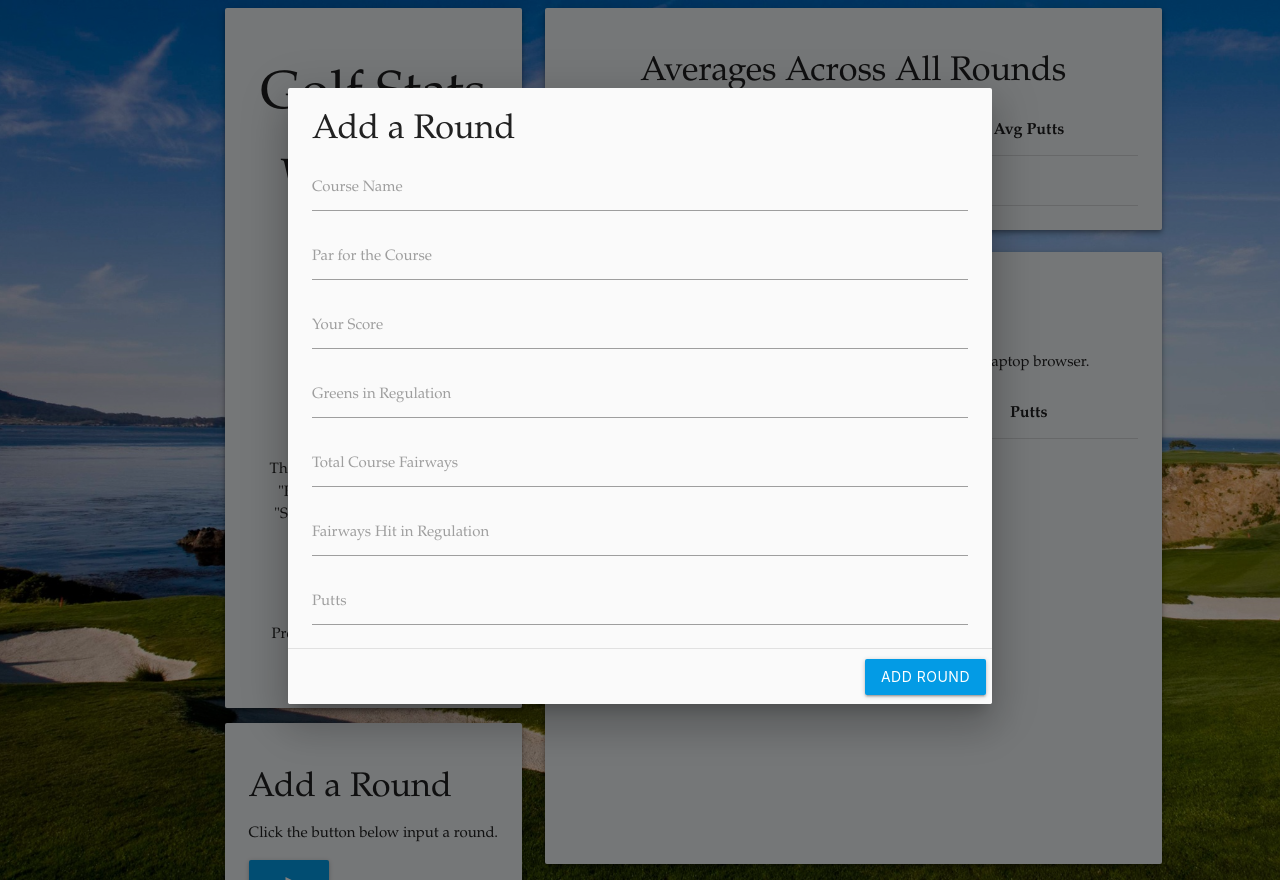
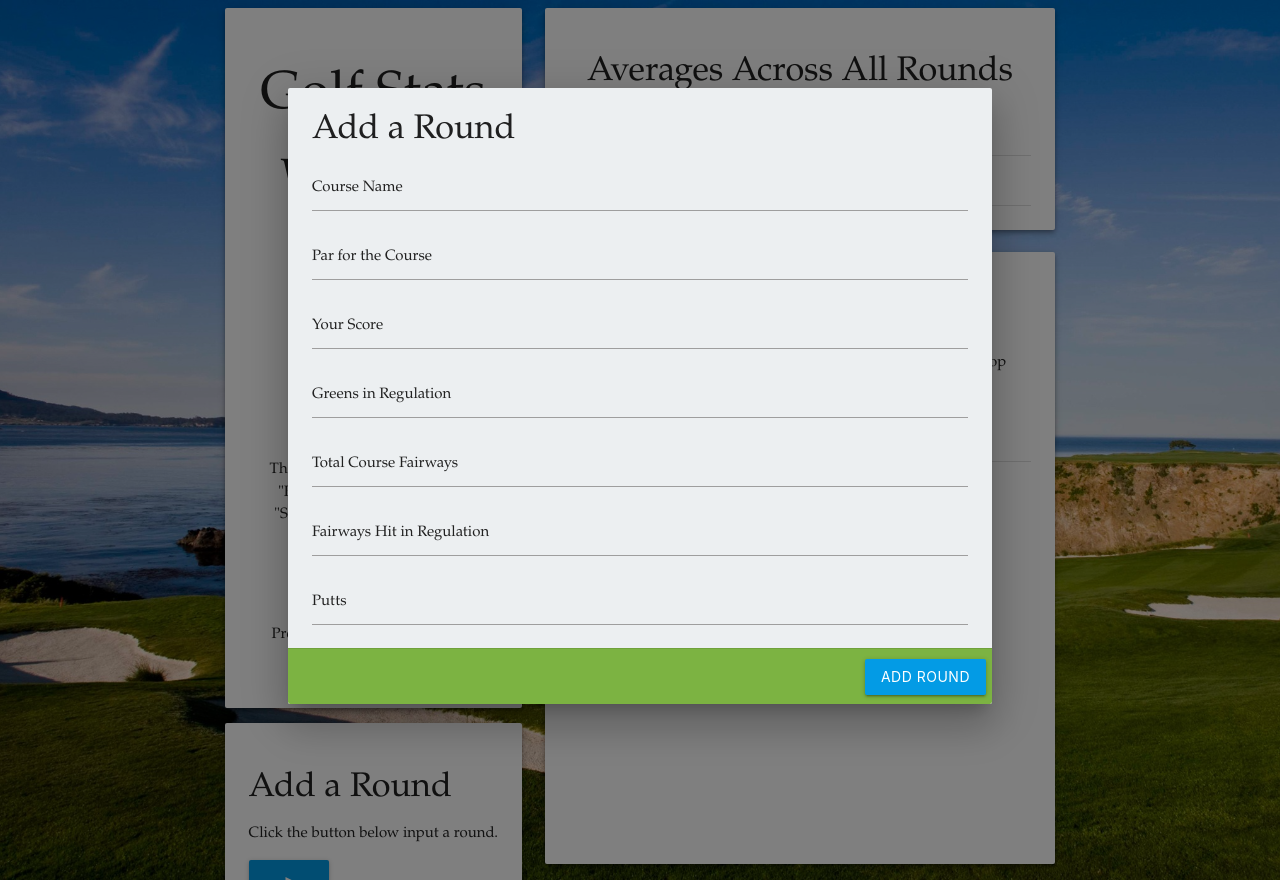
Before and after one commit to dondco36/golfapp, a Django app: page / in a window 1280 px wide, after a click on "golf_course". Run offline with Django 3.2, Linux system fonts and the light colour scheme; a user stored in the database is signed in; data comes from the database, SQL or seed files in the repository; lists and menus that the app fills with data are empty.

Commit message:
boredom cosmetics

```diff
--- a/static/GolfStatsApp/style.css
+++ b/static/GolfStatsApp/style.css
@@ -31,24 +31,8 @@ input[type=text]:not(.browser-default):focus:not([readonly]) {
     box-shadow: 0 1px 0 0 #039be5;
 }
 
-.mod-scroll {
-    overflow: auto;
-    height: 1000px;
-    width: 50%;
-}
-
-.mod-scroll::-webkit-scrollbar {
-    width: 10px;
-}
-
-.mod-scroll::-webkit-scrollbar-track {
-    background: #039be5;
-    border-radius: 5px;
-}
-
-.mod-scroll::-webkit-scrollbar-thumb {
-    background: #81d4fa;
-    border-radius: 5px;
+.mod {
+    width: 30%;
 }
 
 /* .blue {
--- a/templates/home.html
+++ b/templates/home.html
@@ -20,7 +20,7 @@
 
             <header class="col s12 m12 l3 push-l2">
                 <div>
-                    <div class="card-panel blue-grey lighten-5 z-depth-2 center">
+                    <div class="card-panel center z-depth-2">
                         <div>
                             <h2>Golf Stats</h2>
                         </div>
@@ -43,7 +43,8 @@
                                         <input type="checkbox" v-model="showRoundCharts" >
                                         <span class="lever"></span>
                                         Graph
-                                    </strong></label>
+
+                                    </strong><br></label>
                                 </div>
                             </div>
                         </div>
@@ -53,44 +54,44 @@
                     </div>
                 </div>
 
-                <div class="card-panel blue-grey lighten-5 z-depth-2" id='addround'>
+                <div class="card-panel z-depth-2" id='addround'>
                     <div>
                         <h4>Add a Round</h4>
                         <p>Click the button below input a round.</p>
                         <button data-target="modal1" class="btn-large waves-effect waves-light light-blue darken-1 hoverable modal-trigger"><i class="material-icons">golf_course</i></button>
-                        <div id="modal1" class=" modal modal-fixed-footer">
-                            <div class="modal-content mod-scroll">
+                        <div id="modal1" class="modal blue-grey lighten-5 modal-fixed-footer">
+                            <div class="modal-content mod">
                                 <h4>Add a Round</h4>
                                 <div class="input-field">
                                     <input id="course" type="text" class="validate" v-model="course">
-                                    <label style="color:#9e9e9e;" for="course">Course Name</label>
+                                    <label style="color: #212121;" for="course">Course Name</label>
                                 </div>
                                 <div class="input-field">
                                     <input id="par" type="text" class="validate" v-model="par">
-                                    <label style="color:#9e9e9e;" for="par">Par for the Course</label>
+                                    <label style="color: #212121;" for="par">Par for the Course</label>
                                 </div>
                                 <div class="input-field">
                                     <input id="yourScore" type="text" class="validate" v-model="score">
-                                    <label style="color:#9e9e9e;" for="yourScore">Your Score</label>
+                                    <label style="color: #212121;" for="yourScore">Your Score</label>
                                 </div>
                                 <div class="input-field">
                                     <input id="gir" type="text" class="validate" v-model="greens">
-                                    <label style="color:#9e9e9e;" for="gir">Greens in Regulation</label>
+                                    <label style="color: #212121;" for="gir">Greens in Regulation</label>
                                 </div>
                                 <div class="input-field">
                                     <input id="totalFairways" type="text" class="validate" v-model="total_fairways">
-                                    <label style="color:#9e9e9e;" for="totalFairways">Total Course Fairways</label>
+                                    <label style="color: #212121;" for="totalFairways">Total Course Fairways</label>
                                 </div>
                                 <div class="input-field">
                                     <input id="fir" type="text" class="validate" v-model="fairways_hit">
-                                    <label style="color:#9e9e9e;" for="fir">Fairways Hit in Regulation</label>
+                                    <label style="color: #212121;" for="fir">Fairways Hit in Regulation</label>
                                 </div>
                                 <div class="input-field">
                                     <input id="totalPutts" type="text" class="validate" v-model="putts">
-                                    <label style="color:#9e9e9e;" for="totalPutts">Putts</label>
+                                    <label style="color: #212121;" for="totalPutts">Putts</label>
                                 </div>
                             </div>
-                            <div class="modal-footer">
+                            <div class="modal-footer light-green darken-1">
                                 <button class="waves-effect waves-light btn light-blue darken-1 hoverable modal-close"
                                 href="#!" @click="addRound">Add Round</button>
                             </div>
@@ -103,8 +104,8 @@
         <div>
 
             <div>
-                <div  class="col s12 m12 l6 push-l2">
-                    <div class="card-panel blue-grey lighten-5 z-depth-2">
+                <div  class="col s12 m12 l5 push-l2">
+                    <div class="card-panel z-depth-2">
                         <table class="bordered">
                             <caption><h4>Averages Across All Rounds</h4></caption>
                             <tr>
@@ -123,8 +124,8 @@
                     </div>
                 </div>
 
-                <div class="col s12 m12 l6 push-l2 center" id='rounds'>
-                    <div class="card-panel blue-grey lighten-5 z-depth-2">
+                <div class="col s12 m12 l5 push-l2 center" id='rounds'>
+                    <div class="card-panel z-depth-2">
                         <div v-show="!showRoundCharts" class="scroll">
                             <table class="bordered">
                             <h4>Rounds Added</h4>
@@ -149,7 +150,7 @@
                         </div>
                         <div class="chart-container center graphSize scroll" v-show="showRoundCharts" style="position:relative">
                             <h4>Statistics Progression</h4>
-                            <p>Add/Remove data within the Legend to see Progression and Correlation.</p>
+                            <p>Add/Remove data within the Legend to see Progression and Correlation. Hover over point to see Course information.</p>
                             <canvas id="statChart"></canvas>
                         </div>
                     </div>
@@ -205,7 +206,7 @@
                 avg_putts: '',
             },
             mounted: function () {
-
+                // JS for the Modal
                 var elems = document.querySelectorAll('.modal');
                 var instances = M.Modal.init(elems);
 
@@ -220,12 +221,12 @@
                         datasets: [{
                             label: 'Score',
                             backgroundColor: '#e53935',
-                            borderColor: '#ef5350 ',
+                            borderColor: '#b71c1c',
                             data: this.rounds.map(round=> round.score),
                         },
                         {   label: 'Fairways',
-                            backgroundColor: '#039be5',
-                            borderColor: '#81d4fa',
+                            backgroundColor: '#81d4fa',
+                            borderColor: '#039be5',
                             data: this.rounds.map(round=> round.fairways_percentage),
                         },
                         {   label: 'Greens',
@@ -234,8 +235,8 @@
                             data: this.rounds.map(round=> round.greens_percentage),
                         },
                         {   label: 'Putts',
-                            backgroundColor: '#fb8c00',
-                            borderColor: '#ffa726',
+                            backgroundColor: '#ffa726',
+                            borderColor: '#fb8c00',
                             data: this.rounds.map(round=> round.putts),
                         }]
                     };
@@ -246,10 +247,13 @@
                         options: {
                             scales: {
                                 x:{
-                                    display: false,
                                     ticks: {
                                         display: false
                                     }
+                                },
+                                y: {
+                                    min: 20,
+                                    max: 100,
                                 }
                             },
                             transitions: {
@@ -280,7 +284,6 @@
                         document.getElementById("statChart"),
                         config
                     )
-                    // statChart.update()
                 },
 
                 getRounds: function () {
@@ -289,6 +292,7 @@
                         url: 'api/v1/',
                     }).then(response => {
                         this.rounds = response.data.filter(round => round.user === {{ user.id }})
+                        // runs the roundChart() function on page load
                         this.roundChart()
                     let scoreArray = []
                     let greensArray = []
@@ -302,7 +306,9 @@
                         fairwaysArray.push(round.fairways_percentage)
                         puttsArray.push(round.putts)
                     }),
+                    // returns the computed avgArrays and limits the certain decimal points
                     this.avg_score = arrAvg(scoreArray).toPrecision(3)
+                        // if there are no rounds entered, the value is Zero
                         if (isNaN(this.avg_score)) this.avg_score=0
                     this.avg_greens = arrAvg(greensArray).toPrecision(4)
                         if (isNaN(this.avg_greens)) this.avg_greens=0
@@ -340,6 +346,7 @@
                         this.total_fairways = ''
                         this.fairways_hit = ''
                         this.putts = ''
+                        // destroys the current chart instance, which runs again, updated, in getRounds()
                         statChart.destroy()
                         this.getRounds()
                     })
@@ -354,6 +361,7 @@
                             'X-CSRFToken': csrf_token
                         },
                     }).then(response => {
+                        // destroys the current chart instance, which runs again, updated, in getRounds()
                         statChart.destroy()
                         this.getRounds()
                     })
```
